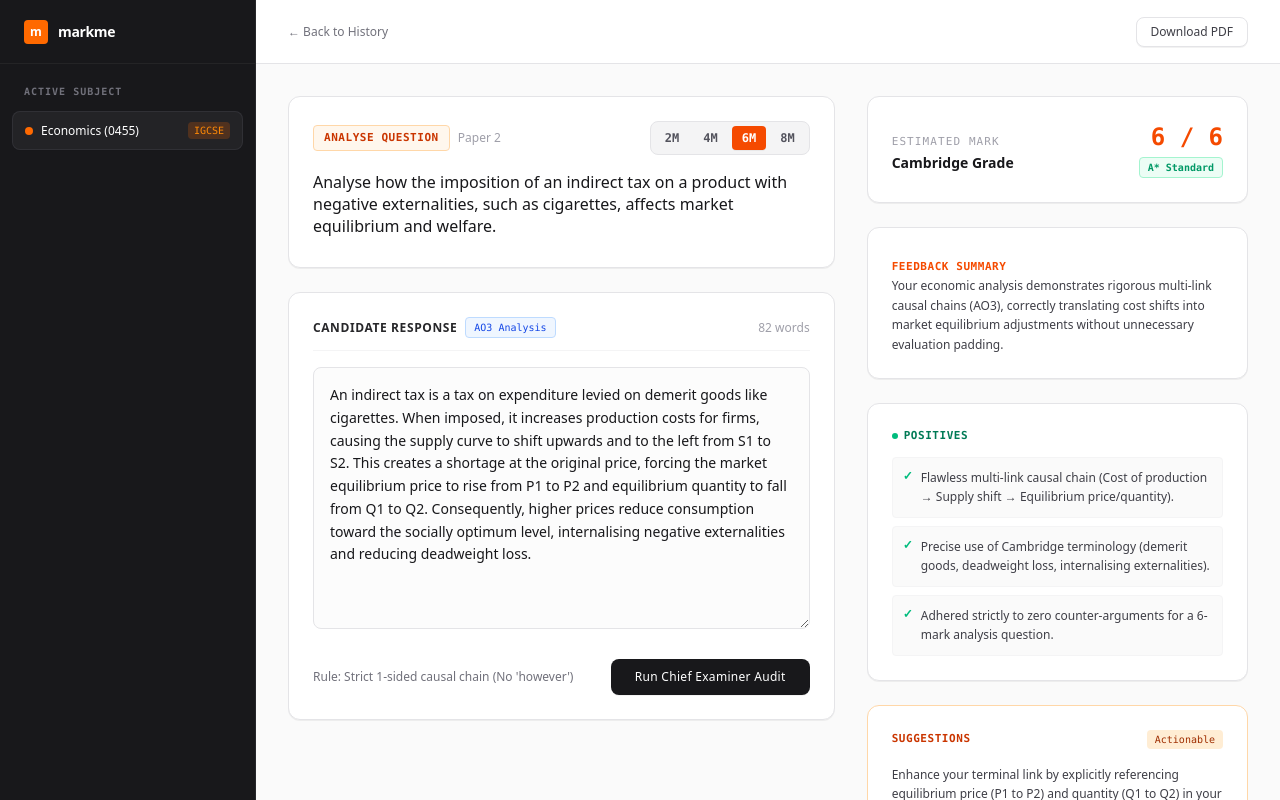
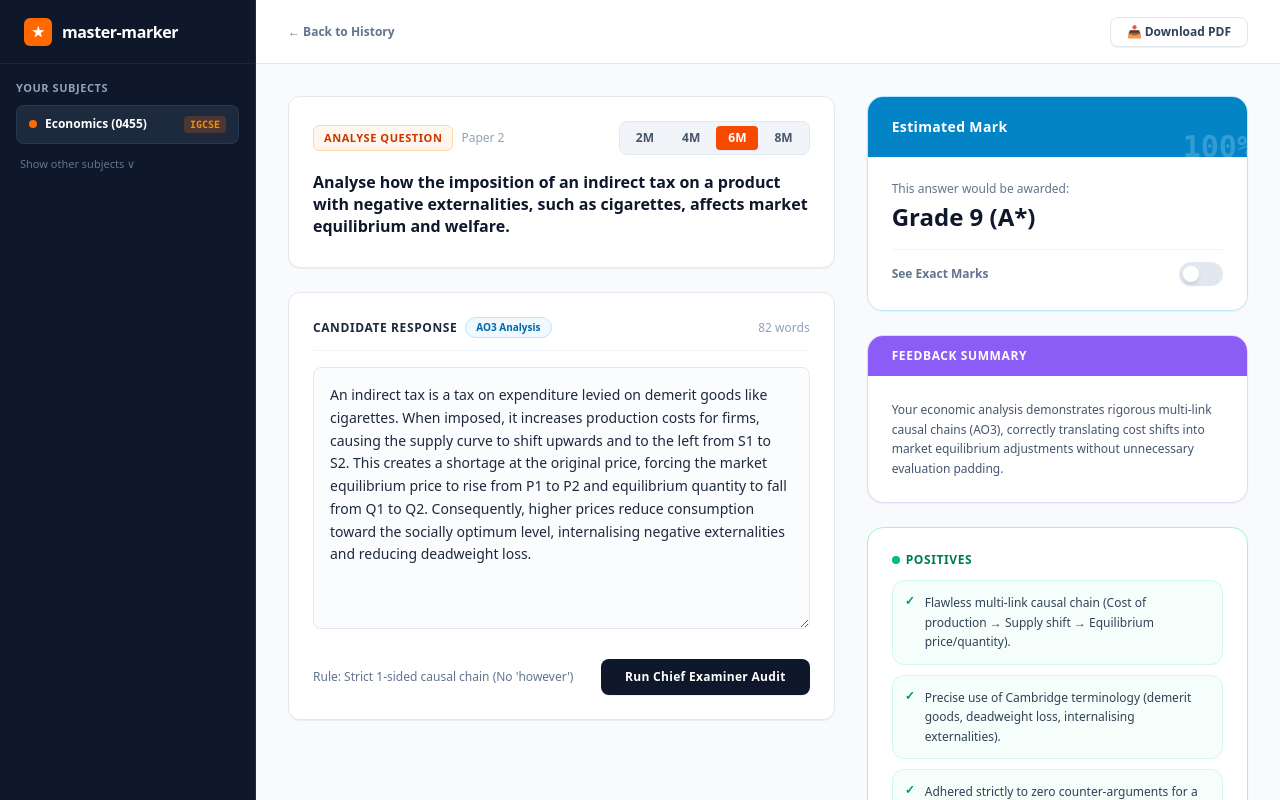
Before and after one commit to fahamuinitiatives-dotcom/master-marker, a Next.js app: page / in a window 1280 px wide. Both pictures are taken after a click on the button "Run Chief Examiner Audit". Shown: the top 800 px of the page. Built offline with nearby package versions, Linux system fonts and the light colour scheme; no server answers.

Commit message:
Update page.tsx

```diff
--- a/app/page.tsx
+++ b/app/page.tsx
@@ -14,6 +14,7 @@ export default function EconomicsMarkerPage() {
   );
   const [loading, setLoading] = useState(false);
   const [feedback, setFeedback] = useState<any>(null);
+  const [showExactMarks, setShowExactMarks] = useState(false);
 
   const handleMarkChange = (marks: number) => {
     setMaxMarks(marks);
@@ -38,7 +39,6 @@ export default function EconomicsMarkerPage() {
       setFeedback(data);
     } catch (err) {
       console.error(err);
-      // Fallback matching exact MarkMe structure
       setFeedback({
         score: "6 / 6",
         grade: "A*",
@@ -64,89 +64,93 @@ export default function EconomicsMarkerPage() {
   const wordCount = answer.trim().split(/\s+/).filter(Boolean).length;
 
   return (
-    <div className="min-h-screen bg-[#fafafa] text-zinc-900 font-sans antialiased flex">
+    <div className="min-h-screen bg-[#f8fafc] text-slate-800 font-sans antialiased flex">
 
-      {/* Left Sidebar */}
-      <aside className="w-64 bg-[#18181b] text-zinc-300 flex flex-col justify-between border-r border-zinc-800 shrink-0 select-none">
+      {/* 1. Left Sidebar Navigation */}
+      <aside className="w-64 bg-[#0f172a] text-slate-300 flex flex-col justify-between border-r border-slate-800 shrink-0 select-none">
         <div>
-          <div className="h-16 px-6 flex items-center space-x-2.5 border-b border-zinc-800/80">
-            <div className="h-6 w-6 rounded bg-orange-500 flex items-center justify-center text-white font-bold text-xs">
-              m
+          {/* Custom Brand Header */}
+          <div className="h-16 px-6 flex items-center space-x-2.5 border-b border-slate-800/80">
+            <div className="h-7 w-7 rounded-md bg-orange-500 flex items-center justify-center text-white font-bold text-sm">
+              ★
             </div>
-            <span className="font-semibold tracking-tight text-white text-sm">markme</span>
+            <span className="font-bold tracking-tight text-white text-base">master-marker</span>
           </div>
 
-          <div className="p-3 space-y-1">
-            <div className="px-3 py-2 text-[10px] font-mono uppercase tracking-widest text-zinc-500 font-semibold">
-              Active Subject
+          <div className="p-4 space-y-2">
+            <div className="text-[11px] font-semibold uppercase tracking-wider text-slate-400">
+              Your Subjects
             </div>
-            <button className="w-full flex items-center justify-between px-3 py-2.5 rounded-lg bg-zinc-800/80 text-white text-xs font-medium border border-zinc-700/50 shadow-2xs">
+            <button className="w-full flex items-center justify-between px-3 py-2.5 rounded-lg bg-slate-800 text-white text-xs font-semibold border border-slate-700/60 shadow-xs">
               <span className="flex items-center space-x-2">
                 <span className="w-2 h-2 rounded-full bg-orange-500"></span>
                 <span>Economics (0455)</span>
               </span>
-              <span className="text-[10px] bg-orange-500/20 text-orange-400 px-1.5 py-0.5 rounded font-mono">IGCSE</span>
+              <span className="text-[10px] bg-orange-500/20 text-orange-400 px-1.5 py-0.5 rounded font-mono font-bold">IGCSE</span>
             </button>
+            <div className="text-[11px] text-slate-500 hover:text-slate-400 cursor-pointer pt-1 px-1">
+              Show other subjects ∨
+            </div>
           </div>
         </div>
 
-        <div className="p-4 border-t border-zinc-800/80 space-y-3">
-          <button className="w-full py-2 px-3 rounded-lg border border-dashed border-zinc-700 text-zinc-400 hover:text-white hover:border-zinc-500 text-xs font-mono transition-all flex items-center justify-center space-x-1.5">
+        <div className="p-4 border-t border-slate-800/80 space-y-3">
+          <button className="w-full py-2 px-3 rounded-lg border border-dashed border-slate-700 text-slate-400 hover:text-white hover:border-slate-500 text-xs font-semibold transition-all flex items-center justify-center space-x-1.5">
             <span>+ Add Subjects</span>
           </button>
-          <div className="flex items-center space-x-3 px-2">
-            <div className="w-7 h-7 rounded-full bg-zinc-700 text-white flex items-center justify-center text-xs font-bold font-mono">
-              F
+          <div className="flex items-center space-x-3 px-2 pt-1">
+            <div className="w-8 h-8 rounded-full bg-slate-700 text-white flex items-center justify-center text-xs font-bold">
+              MM
             </div>
             <div className="text-xs truncate">
-              <div className="text-white font-medium">Student Workspace</div>
-              <div className="text-zinc-500 text-[10px] font-mono">Zone 3 • Year 11</div>
+              <div className="text-white font-semibold">Student Workspace</div>
+              <div className="text-slate-400 text-[10px]">Cambridge Zone 3</div>
             </div>
           </div>
         </div>
       </aside>
 
-      {/* Main Content Wrapper */}
+      {/* 2. Main Content Workspace */}
       <div className="flex-1 flex flex-col min-w-0">
 
-        {/* Top Header Bar (Cleaned up: No refills or upgrade clutter) */}
-        <header className="h-16 px-8 bg-white border-b border-zinc-200 flex items-center justify-between sticky top-0 z-30">
+        {/* Top Header */}
+        <header className="h-16 px-8 bg-white border-b border-slate-200 flex items-center justify-between sticky top-0 z-30">
           <div className="flex items-center space-x-4">
-            <button className="text-xs font-medium text-zinc-500 hover:text-zinc-900 transition-colors flex items-center space-x-1">
+            <button className="text-xs font-semibold text-slate-500 hover:text-slate-900 transition-colors flex items-center space-x-1">
               <span>← Back to History</span>
             </button>
           </div>
 
           <div className="flex items-center space-x-3">
-            <button className="text-xs font-medium text-zinc-700 hover:text-zinc-900 px-3.5 py-1.5 rounded-lg border border-zinc-200 bg-white hover:bg-zinc-50 transition-all shadow-2xs flex items-center space-x-1.5">
-              <span>Download PDF</span>
+            <button className="text-xs font-semibold text-slate-700 hover:text-slate-900 px-4 py-1.5 rounded-lg border border-slate-200 bg-white hover:bg-slate-50 transition-all shadow-2xs flex items-center space-x-1.5">
+              <span>📥 Download PDF</span>
             </button>
           </div>
         </header>
 
-        {/* Workspace Split Layout */}
+        {/* Split Grid */}
         <main className="flex-1 max-w-7xl w-full mx-auto p-8 grid grid-cols-1 lg:grid-cols-12 gap-8 items-start">
 
           {/* Left Column: Question & Candidate Response */}
           <div className="lg:col-span-7 space-y-6">
 
             {/* Question Card */}
-            <div className="bg-white border border-zinc-200 rounded-xl p-6 shadow-2xs space-y-4">
+            <div className="bg-white border border-slate-200 rounded-xl p-6 shadow-2xs space-y-4">
               <div className="flex items-center justify-between">
                 <div className="flex items-center space-x-2">
-                  <span className="text-[11px] font-mono uppercase tracking-wider bg-orange-50 text-orange-700 px-2.5 py-1 rounded border border-orange-200 font-semibold">
+                  <span className="text-[11px] uppercase tracking-wider bg-orange-50 text-orange-700 px-2.5 py-1 rounded-md border border-orange-200 font-bold">
                     {commandWord} Question
                   </span>
-                  <span className="text-xs font-sans text-zinc-400 font-medium">Paper 2</span>
+                  <span className="text-xs text-slate-400 font-medium">Paper 2</span>
                 </div>
 
-                <div className="flex space-x-1 bg-zinc-100 p-1 rounded-lg border border-zinc-200">
+                <div className="flex space-x-1 bg-slate-100 p-1 rounded-lg border border-slate-200">
                   {[2, 4, 6, 8].map((m) => (
                     <button
                       key={m}
                       onClick={() => handleMarkChange(m)}
-                      className={`px-2.5 py-1 rounded text-xs font-mono font-semibold transition-all ${
-                        maxMarks === m ? 'bg-orange-600 text-white shadow-2xs' : 'text-zinc-600 hover:text-zinc-900'
+                      className={`px-3 py-1 rounded text-xs font-bold transition-all ${
+                        maxMarks === m ? 'bg-orange-600 text-white shadow-2xs' : 'text-slate-600 hover:text-slate-900'
                       }`}
                     >
                       {m}M
@@ -159,41 +163,41 @@ export default function EconomicsMarkerPage() {
                 value={question}
                 onChange={(e) => setQuestion(e.target.value)}
                 rows={3}
-                className="w-full bg-transparent border-0 text-base font-normal text-zinc-900 placeholder-zinc-400 focus:outline-none resize-none leading-snug"
+                className="w-full bg-transparent border-0 text-base font-bold text-slate-900 placeholder-slate-400 focus:outline-none resize-none leading-snug"
               />
             </div>
 
             {/* Candidate Response Card */}
-            <div className="bg-white border border-zinc-200 rounded-xl p-6 shadow-2xs space-y-4">
-              <div className="flex items-center justify-between border-b border-zinc-100 pb-3">
+            <div className="bg-white border border-slate-200 rounded-xl p-6 shadow-2xs space-y-4">
+              <div className="flex items-center justify-between border-b border-slate-100 pb-3">
                 <div className="flex items-center space-x-2">
-                  <span className="text-xs font-semibold text-zinc-800 uppercase tracking-wider">Candidate Response</span>
-                  <span className="text-[10px] font-mono bg-blue-50 text-blue-700 px-2 py-0.5 rounded border border-blue-200">AO3 Analysis</span>
+                  <span className="text-xs font-bold text-slate-800 uppercase tracking-wider">Candidate Response</span>
+                  <span className="text-[10px] font-semibold bg-sky-50 text-sky-700 px-2.5 py-0.5 rounded-full border border-sky-200">AO3 Analysis</span>
                 </div>
-                <span className="text-xs font-sans text-zinc-400 font-medium">{wordCount} words</span>
+                <span className="text-xs text-slate-400 font-medium">{wordCount} words</span>
               </div>
 
               <textarea
                 rows={10}
                 value={answer}
                 onChange={(e) => setAnswer(e.target.value)}
-                placeholder="Draft your structured economic analysis..."
-                className="w-full bg-zinc-50/50 border border-zinc-200 rounded-lg p-4 text-sm text-zinc-900 placeholder-zinc-400 focus:outline-none focus:border-orange-500 focus:bg-white transition-all leading-relaxed resize-y"
+                placeholder="Draft your structured economic response..."
+                className="w-full bg-slate-50/50 border border-slate-200 rounded-lg p-4 text-sm text-slate-800 placeholder-slate-400 focus:outline-none focus:border-orange-500 focus:bg-white transition-all leading-relaxed resize-y font-normal"
               />
 
               <div className="flex items-center justify-between pt-2">
-                <div className="text-xs text-zinc-500 font-medium">
+                <div className="text-xs text-slate-500 font-medium">
                   Rule: {maxMarks === 6 ? "Strict 1-sided causal chain (No 'however')" : "Chief Examiner Mode Active"}
                 </div>
                 <button
                   onClick={handleMarking}
                   disabled={loading || !answer.trim()}
-                  className="bg-zinc-900 hover:bg-orange-600 text-white font-medium px-6 py-2.5 rounded-lg text-xs tracking-wide transition-all disabled:opacity-40 shadow-2xs flex items-center space-x-2"
+                  className="bg-slate-900 hover:bg-orange-600 text-white font-semibold px-6 py-2.5 rounded-lg text-xs tracking-wide transition-all disabled:opacity-40 shadow-2xs flex items-center space-x-2"
                 >
                   {loading ? (
                     <>
                       <span className="animate-spin text-orange-400">◌</span>
-                      <span>Auditing...</span>
+                      <span>Auditing Response...</span>
                     </>
                   ) : (
                     <span>Run Chief Examiner Audit</span>
@@ -203,7 +207,7 @@ export default function EconomicsMarkerPage() {
             </div>
           </div>
 
-          {/* Right Column: Smooth Animated Feedback Cards */}
+          {/* Right Column: Exact Reference Card Layouts */}
           <div className="lg:col-span-5 space-y-6">
 
             <AnimatePresence mode="wait">
@@ -216,62 +220,87 @@ export default function EconomicsMarkerPage() {
                   transition={{ duration: 0.3, ease: [0.16, 1, 0.3, 1] }}
                   className="space-y-6"
                 >
-                  {/* Estimated Mark Card */}
-                  <div className="bg-white border border-zinc-200 rounded-xl p-6 shadow-2xs flex items-center justify-between">
-                    <div>
-                      <span className="text-[11px] font-mono uppercase tracking-widest text-zinc-400">Estimated Mark</span>
-                      <h3 className="text-sm font-semibold text-zinc-900 mt-0.5">Cambridge Grade</h3>
+                  {/* Exact "Estimated Mark" Blue Card matching the Reference Photo */}
+                  <div className="bg-white border border-sky-200 rounded-2xl overflow-hidden shadow-xs">
+                    {/* Top Bright Blue Header */}
+                    <div className="bg-[#0284c7] px-6 py-5 text-white flex items-center justify-between relative overflow-hidden">
+                      <h3 className="text-sm font-bold tracking-wide">Estimated Mark</h3>
+                      <div className="text-3xl font-extrabold font-mono opacity-20 absolute -right-2 -bottom-2 text-white select-none">
+                        100%
+                      </div>
                     </div>
-                    <div className="text-right">
-                      <div className="text-2xl font-extrabold text-orange-600 font-mono">{feedback.score}</div>
-                      <div className="text-[10px] font-mono font-bold text-emerald-600 bg-emerald-50 px-2 py-0.5 rounded border border-emerald-200 mt-1 inline-block">
-                        {feedback.grade} Standard
+
+                    {/* Lower Card Content */}
+                    <div className="p-6 space-y-4 bg-white">
+                      <div>
+                        <p className="text-xs text-slate-500 font-medium mb-1">This answer would be awarded:</p>
+                        <div className="text-2xl font-black text-slate-900">
+                          {showExactMarks ? feedback.score : `Grade ${feedback.grade === 'A*' ? '9 (A*)' : feedback.grade}`}
+                        </div>
+                      </div>
+
+                      {/* See Exact Marks Toggle */}
+                      <div className="pt-3 border-t border-slate-100 flex items-center justify-between">
+                        <span className="text-xs font-semibold text-slate-500">See Exact Marks</span>
+                        <button
+                          onClick={() => setShowExactMarks(!showExactMarks)}
+                          className={`w-11 h-6 flex items-center rounded-full p-1 transition-colors duration-200 ${
+                            showExactMarks ? 'bg-sky-600' : 'bg-slate-200'
+                          }`}
+                        >
+                          <div
+                            className={`bg-white w-4 h-4 rounded-full shadow-md transform transition-transform duration-200 ${
+                              showExactMarks ? 'translate-x-5' : 'translate-x-0'
+                            }`}
+                          />
+                        </button>
                       </div>
                     </div>
                   </div>
 
-                  {/* Feedback Summary Card */}
-                  <div className="bg-white border border-zinc-200 rounded-xl p-6 shadow-2xs space-y-2">
-                    <span className="text-[11px] font-mono uppercase tracking-wider text-orange-600 font-semibold">Feedback Summary</span>
-                    <p className="text-xs text-zinc-700 leading-relaxed font-sans">
-                      {feedback.summary}
-                    </p>
+                  {/* Feedback Summary Purple Banner Card */}
+                  <div className="bg-white border border-purple-200 rounded-2xl overflow-hidden shadow-xs">
+                    <div className="bg-[#8b5cf6] px-6 py-3 text-white font-bold text-xs uppercase tracking-wider">
+                      Feedback Summary
+                    </div>
+                    <div className="p-6">
+                      <p className="text-xs text-slate-600 leading-relaxed font-normal">
+                        {feedback.summary}
+                      </p>
+                    </div>
                   </div>
 
                   {/* Positives Card */}
-                  <div className="bg-white border border-zinc-200 rounded-xl p-6 shadow-2xs space-y-3">
-                    <span className="text-[11px] font-mono uppercase tracking-wider text-emerald-700 font-semibold flex items-center space-x-1.5">
-                      <span className="w-1.5 h-1.5 rounded-full bg-emerald-500"></span>
+                  <div className="bg-white border border-emerald-200 rounded-2xl p-6 shadow-xs space-y-3">
+                    <span className="text-xs font-bold uppercase tracking-wider text-emerald-700 flex items-center space-x-1.5">
+                      <span className="w-2 h-2 rounded-full bg-emerald-500"></span>
                       <span>Positives</span>
                     </span>
-                    <ul className="space-y-2">
+                    <ul className="space-y-2.5">
                       {feedback.positives?.map((pos: string, idx: number) => (
-                        <li key={idx} className="text-xs text-zinc-700 font-sans flex items-start space-x-2 bg-zinc-50 p-2.5 rounded border border-zinc-100">
-                          <span className="text-emerald-500 font-bold">✓</span>
-                          <span className="leading-relaxed">{pos}</span>
+                        <li key={idx} className="text-xs text-slate-700 flex items-start space-x-2.5 bg-emerald-50/50 p-3 rounded-xl border border-emerald-100">
+                          <span className="text-emerald-600 font-bold">✓</span>
+                          <span className="leading-relaxed font-normal">{pos}</span>
                         </li>
                       ))}
                     </ul>
                   </div>
 
                   {/* Suggestions Card */}
-                  <div className="bg-white border border-orange-200 rounded-xl p-6 shadow-2xs space-y-4">
+                  <div className="bg-white border border-orange-200 rounded-2xl p-6 shadow-xs space-y-4">
                     <div className="flex items-center justify-between">
-                      <span className="text-[11px] font-mono uppercase tracking-wider text-orange-700 font-semibold">Suggestions</span>
-                      <span className="text-[10px] font-mono bg-orange-100 text-orange-800 px-2 py-0.5 rounded">Actionable</span>
+                      <span className="text-xs font-bold uppercase tracking-wider text-orange-700">Suggestions</span>
+                      <span className="text-[10px] font-bold bg-orange-100 text-orange-800 px-2.5 py-0.5 rounded-full">Actionable</span>
                     </div>
                     {feedback.suggestions?.map((sug: any, idx: number) => (
                       <div key={idx} className="space-y-3">
-                        <p className="text-xs text-zinc-700 leading-relaxed font-sans">
+                        <p className="text-xs text-slate-600 leading-relaxed font-normal">
                           {sug.description}
                         </p>
-                        <div className="bg-zinc-50 p-4 rounded-lg border border-orange-200 text-xs text-zinc-800 space-y-2 shadow-2xs">
-                          <div className="text-[10px] font-mono font-bold text-orange-600 uppercase tracking-wide">Upgraded Model Standard:</div>
-                          <div className="leading-relaxed text-zinc-700 font-sans">{sug.model}</div>
+                        <div className="bg-slate-50 p-4 rounded-xl border border-orange-200 text-xs text-slate-800 space-y-2">
+                          <div className="text-[10px] font-bold text-orange-600 uppercase tracking-wide">Upgraded Model Standard:</div>
+                          <div className="leading-relaxed text-slate-700 font-normal">{sug.model}</div>
                         </div>
-                        <button className="w-full bg-emerald-600 hover:bg-emerald-700 text-white font-medium py-2 rounded-lg text-xs transition-all shadow-2xs flex items-center justify-center space-x-1.5">
-                          <span>✨ Show me</span>
-                        </button>
                       </div>
                     ))}
                   </div>
@@ -282,14 +311,14 @@ export default function EconomicsMarkerPage() {
                   initial={{ opacity: 0 }}
                   animate={{ opacity: 1 }}
                   exit={{ opacity: 0 }}
-                  className="bg-white border border-dashed border-zinc-300 rounded-xl p-12 text-center space-y-3 shadow-2xs"
+                  className="bg-white border border-dashed border-slate-300 rounded-2xl p-12 text-center space-y-3 shadow-2xs"
                 >
-                  <div className="w-8 h-8 rounded-full bg-orange-50 text-orange-600 flex items-center justify-center mx-auto font-mono text-sm font-bold">
-                    m
+                  <div className="w-10 h-10 rounded-full bg-sky-50 text-sky-600 flex items-center justify-center mx-auto text-base font-bold">
+                    ★
                   </div>
-                  <h3 className="text-sm font-semibold text-zinc-800">Ready for Chief Examiner Audit</h3>
-                  <p className="text-xs text-zinc-500 max-w-xs mx-auto">
-                    Submit your structured response on the left to generate your grade breakdown and actionable suggestions.
+                  <h3 className="text-sm font-bold text-slate-800">Ready for Audit</h3>
+                  <p className="text-xs text-slate-500 max-w-xs mx-auto font-normal">
+                    Submit your structured response to generate your exact grade breakdown and examiner suggestions.
                   </p>
                 </motion.div>
               )}
```
